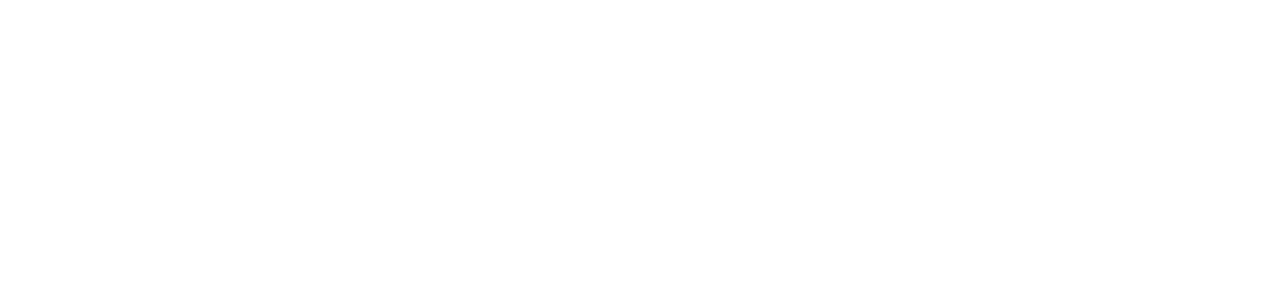
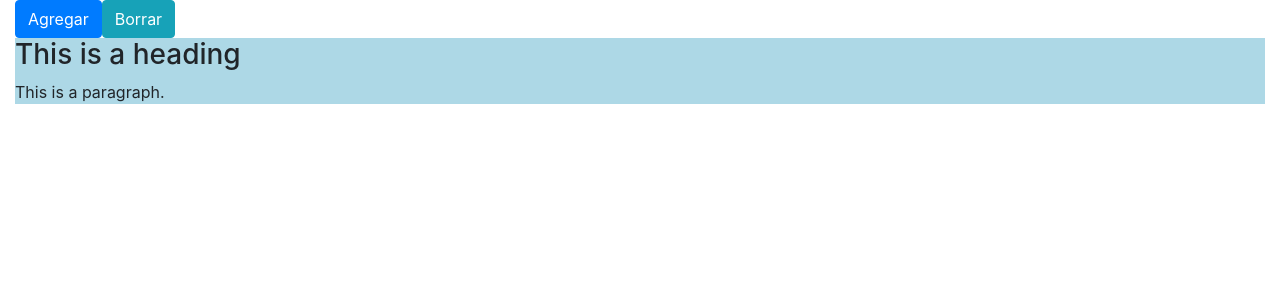
Before and after one commit to cristian16b/Angular-practica-componentes, an Angular app: page / in a window 1280 px wide. Shown: the top 300 px of the page. Built offline with nearby package versions, Linux system fonts and the light colour scheme.

Commit message:
Logrado cambiar estilo css con render2,to-do seguir investigando

```diff
--- a/src/app/app.component.html
+++ b/src/app/app.component.html
@@ -2,6 +2,7 @@
 
 <div class="row">
   <div class="col-lg-12">
+    <app-render></app-render>
     <!--
     <app-header></app-header>
     <app-directivas></app-directivas>
--- a/src/app/render/render.component.css
+++ b/src/app/render/render.component.css
@@ -0,0 +1,7 @@
+.colorTextoOriginal {
+    background-color:lightblue;
+}
+
+.colorTextoModificado {
+    background-color: rgb(30, 255, 86);
+}
--- a/src/app/render/render.component.html
+++ b/src/app/render/render.component.html
@@ -1 +1,6 @@
-<p>render works!</p>
+<button id="botonagregar" type="button"   class="btn btn-primary">Agregar</button>
+<button type="button"  (click)="borrar($event)" class="btn btn-info">Borrar</button>
+<div (click)="cambiarColor(miparrafo)" #miparrafo class="colorTextoOriginal">
+    <h3>This is a heading</h3>
+    <p>This is a paragraph.</p>
+</div>
--- a/src/app/render/render.component.ts
+++ b/src/app/render/render.component.ts
@@ -1,4 +1,4 @@
-import { Component, OnInit } from '@angular/core';
+import { Component, OnInit , Renderer2 } from '@angular/core';
 
 @Component({
   selector: 'app-render',
@@ -7,9 +7,12 @@
 })
 export class RenderComponent implements OnInit {
 
-  constructor() { }
+  constructor(private renderer: Renderer2) { }
 
   ngOnInit() {
   }
 
+  cambiarColor(elemento:HTMLElement) {
+    this.renderer.addClass(elemento, 'colorTextoModificado');
+  }
 }
```
